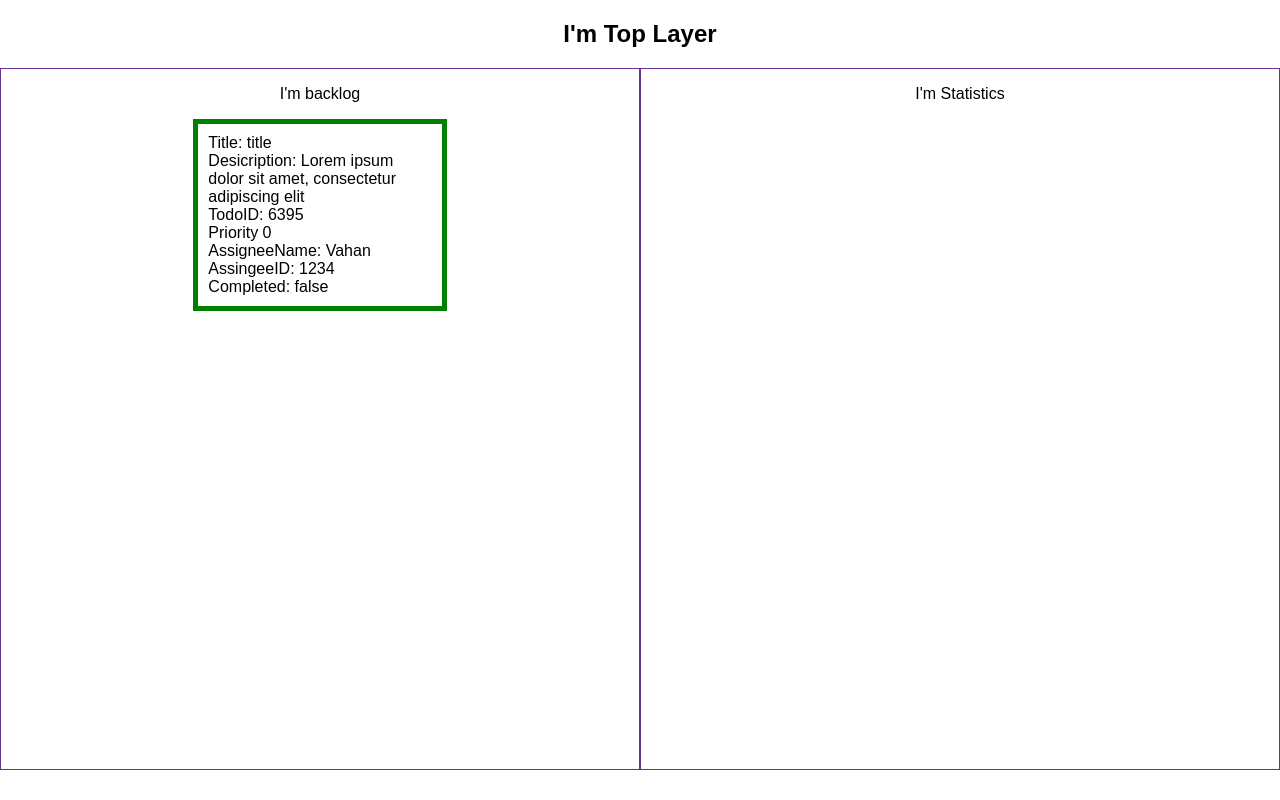
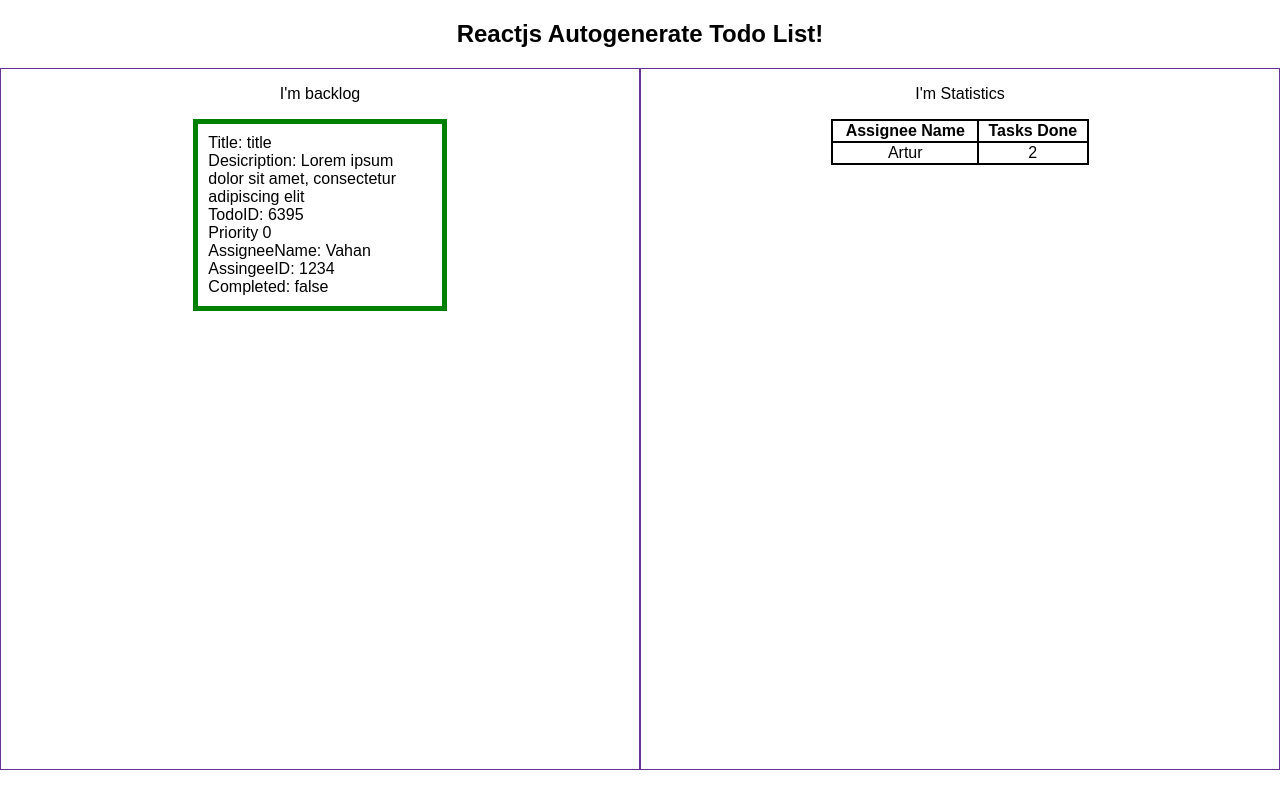
Before and after one commit to arturarushanyan/betsReactTask, a React (Create React App) app: page / in a window 1280 px wide. Built offline with nearby package versions, Linux system fonts and the light colour scheme.

Commit message:
shit done

```diff
--- a/src/App.css
+++ b/src/App.css
@@ -32,3 +32,14 @@ ul.medium{
 ul>li.completed{
   background: greenyellow;
 }
+
+.dev-table{
+  display: table;
+  width: 40%;
+  margin: 0 auto;
+  border: 1px solid;
+}
+
+th,td {
+  border: 1px solid;
+}
--- a/src/App.js
+++ b/src/App.js
@@ -37,9 +37,9 @@ class App extends Component {
   render() {
     return (
       <div className="App">
-          <h2>I'm Top Layer</h2>
+          <h2>Reactjs Autogenerate Todo List!</h2>
         <Backlog todos = {this.state.todos}/>
-        <Statistics/>
+        <Statistics todos = {this.state.todos}/>
       </div>
     );
   }
--- a/src/Components/Statistics.js
+++ b/src/Components/Statistics.js
@@ -1,10 +1,32 @@
 import React,{Component} from 'react';
+import Developers from "../data";
 
 export default class Statistics extends Component{
+    constructor(props){
+        super(props);
+    }
     render(){
+        let completedTodos = this.props.todos.filter((todo) => {
+            return todo.completed === true;
+        });
+        console.log('from stats',completedTodos);
         return (
             <div className="statistics">
                 <p>I'm Statistics</p>
+                <tablle className="dev-table">
+                    <thead>
+                        <tr>
+                            <th>Assignee Name</th>
+                            <th>Tasks Done</th>
+                        </tr>
+                    </thead>
+                    <tbody>
+                        <tr>
+                            <td>Artur</td>
+                            <td>2</td>
+                        </tr>
+                    </tbody>
+                </tablle>
             </div>
         )
     }
```
Also changed, not shown: hs.js (added, +16 -0 lines).
